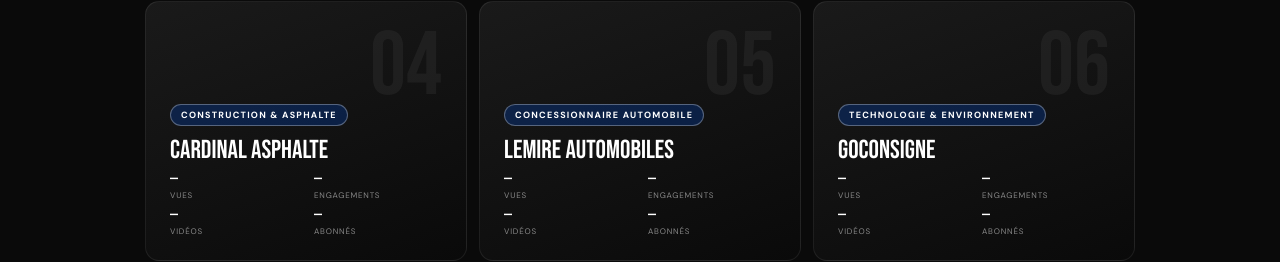
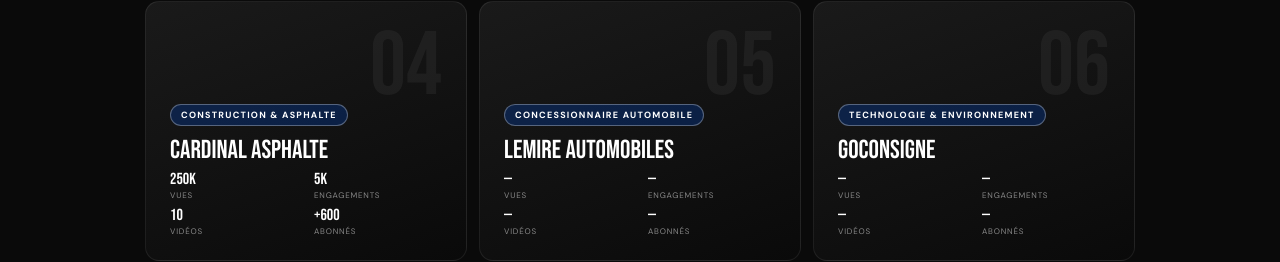
Before and after one commit to auchumedia/auchumedia-website, a React (Create React App) app: page / in a window 1280 px wide. Shown: the part 1933-2195 px from the top of the page. Built offline with nearby package versions, Linux system fonts and the light colour scheme.

Commit message:
Met à jour les stats de Cardinal Asphalte

```diff
--- a/src/data/projets.js
+++ b/src/data/projets.js
@@ -55,7 +55,7 @@ export const projets = [
       fr: "Mandat en cours — détails à venir.",
       en: "Mandate in progress — details coming soon.",
     },
-    stats: { vues: '—', engagements: '—', videos: '—', abonnes: '—' },
+    stats: { vues: '250K', engagements: '5K', videos: '10', abonnes: '+600' },
     tiktokVideos: [],
   },
   {
```
